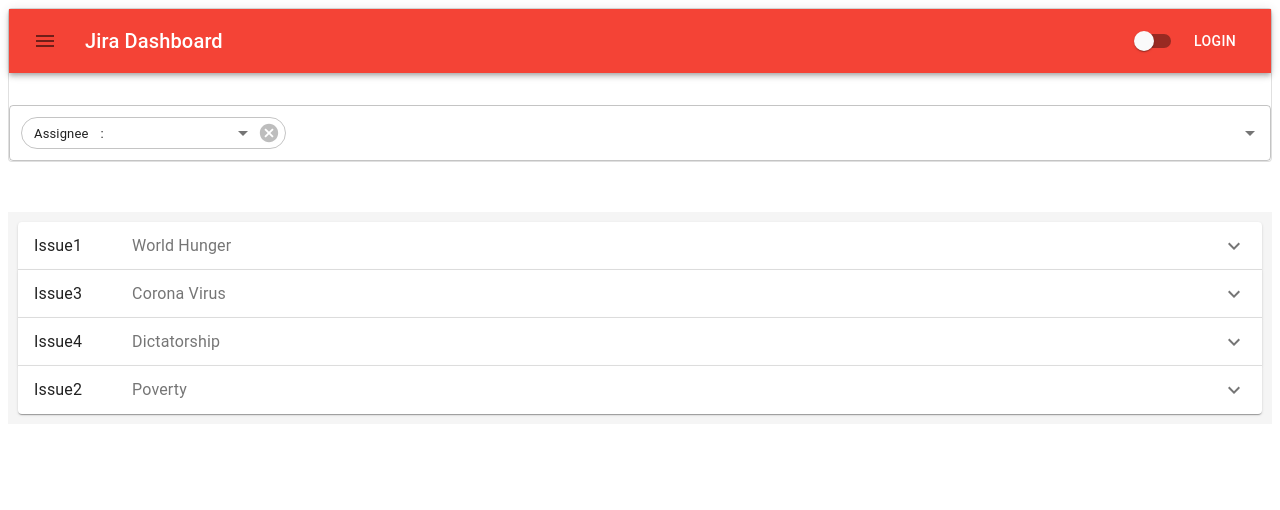
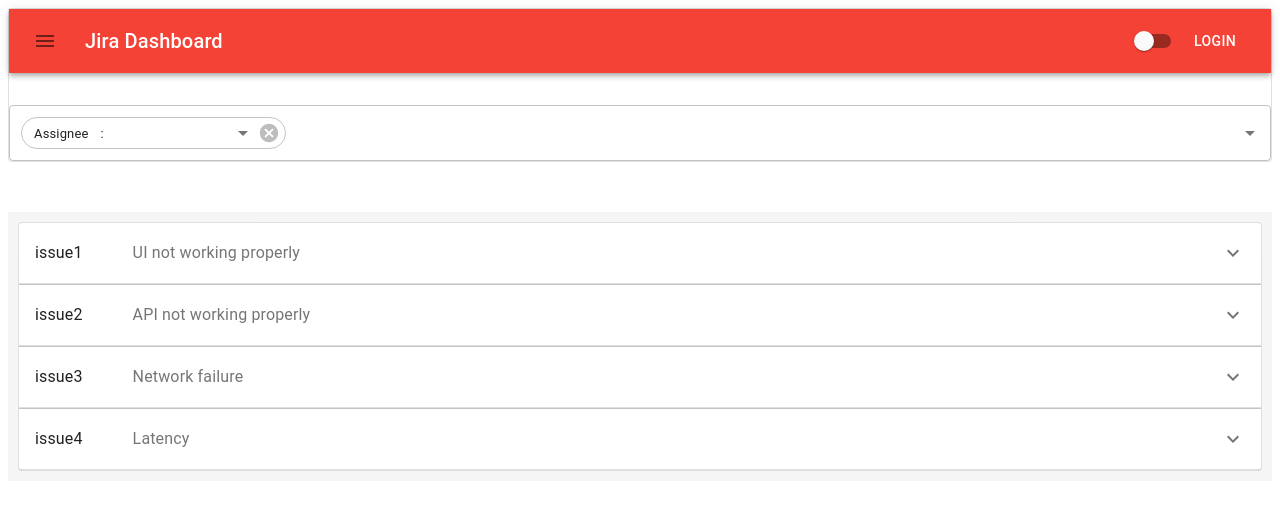
Before and after one commit to johnconnor31/Jira_React, a React app: page / in a window 1280 px wide. Shown: the top 510 px of the page. Built offline with nearby package versions, Linux system fonts and the light colour scheme.

Commit message:
Ticket list is complete

```diff
--- a/src/components/TicketList.js
+++ b/src/components/TicketList.js
@@ -1,7 +1,11 @@
 import React from 'react';
-import { Accordion, AccordionSummary, AccordionDetails, Typography } from '@material-ui/core';
-import { makeStyles } from '@material-ui/styles';
+import { Accordion as BaseAccordion, AccordionSummary as BaseAccordionSummary, AccordionDetails, Typography, TextField, IconButton,
+        FormControl, InputLabel, Select, MenuItem, FormControlLabel} from '@material-ui/core';
+import Autocomplete from '@material-ui/lab/Autocomplete';
+import { makeStyles, withStyles } from '@material-ui/styles';
 import ExpandMoreIcon from '@material-ui/icons/ExpandMore';
+import DoneIcon from '@material-ui/icons/Done';
+import CloseIcon from '@material-ui/icons/Close';
 
 const useStyles = makeStyles(theme =>({
     root: {
@@ -14,72 +18,188 @@
     },
     summaryText: {
         color: theme.palette.text.secondary
+    },
+    ticketDetail: {
+            width: '70%'
+    },
+    ticketDescription: {
+        width: '100%'
+    },
+    ticketActions: {
+        width: '30%',
+        display: 'flex',
+        flexDirection: 'column',
+        alignItems: 'center'
+    },
+    StatusText: {
+        width: '11rem',
+        margin: '10px'
+    },
+    AssigneeText: {
+        width: '11rem',
+        margin: '10px'
+    },
+    formLabel: {
+        color: theme.palette.primary.main
     }
 }));
+
+const Accordion = withStyles({
+    root: {
+    border: '0.5px solid rgba(0, 0, 0, .125)',
+    '&:not(:last-child)': {
+        borderBottom: 0
+    },
+    boxShadow: 'none',
+    '&$expanded': {
+      margin: 'auto',
+    }
+    },
+    expanded: {}
+})(BaseAccordion);
+
+const AccordionSummary = withStyles({
+    root: {
+        borderBottom: '0.5px solid rgba(0,0,0, 0.125)',
+        minHeight: '60px'
+    }
+})(BaseAccordionSummary);
 
 export default function TicketList(props) {
     const classes = useStyles();
     const filters = props.subOptions;
     const [expanded, setExpanded] = React.useState('');
-    const changeAccordion = accordionId => (e, isExpanded) => setExpanded(isExpanded && accordionId);
+    const [editDescription, setEditDescription] = React.useState(false);
+    const [status, statusChange] = React.useState(1);
+    const changeAccordion = accordionId => (e, isExpanded) => {
+        setExpanded(isExpanded && accordionId);
+        setEditDescription(false);
+    }
+    const sampleText = `Hello darkness my old friend. I have come to meet you again.
+    It doesnt matter what we are, what matters is our plan.
+    Well, congratulations, you got urself caught. whats the next step of your master plan?
+    CRASHING this PLANE. With NO survivors!
+    Hello darkness my old friend. I have come to meet you again.
+    It doesnt matter what we are, what matters is our plan.
+    Well, congratulations, you got urself caught. whats the next step of your master plan?
+    CRASHING this PLANE. With NO survivors!
+    Hello darkness my old friend. I have come to meet you again.
+    It doesnt matter what we are, what matters is our plan.
+    Well, congratulations, you got urself caught. whats the next step of your master plan?
+    CRASHING this PLANE. With NO survivors!
+    Hello darkness my old friend. I have come to meet you again.
+    It doesnt matter what we are, what matters is our plan.
+    Well, congratulations, you got urself caught. whats the next step of your master plan?
+    CRASHING this PLANE. With NO survivors!
+
+    Hello darkness my old friend. I have come to meet you again.
+    It doesnt matter what we are, what matters is our plan.
+    Well, congratulations, you got urself caught. whats the next step of your master plan?
+    CRASHING this PLANE. With NO survivors!`;
+    const issueList = [{
+        name: 'issue1',
+        title: 'UI not working properly'
+    },
+    {
+        name: 'issue2',
+        title: 'API not working properly'
+    },{
+        name: 'issue3',
+        title: 'Network failure'
+    },{
+        name: 'issue4',
+        title: 'Latency'
+    }];
     return (
         <div className={classes.root}>
-        <Accordion expanded={expanded==='issue1'} onChange={changeAccordion('issue1')}>
+        {issueList.map(issue => <Accordion expanded={expanded===issue.name} onChange={changeAccordion(issue.name)}>
             <AccordionSummary expandIcon={<ExpandMoreIcon />}>
-                <Typography className={classes.summaryHeader}>Issue1</Typography>
-                <Typography className={classes.summaryText}>World Hunger</Typography>
+                <Typography className={classes.summaryHeader}>{issue.name}</Typography>
+                <Typography className={classes.summaryText}>{issue.title}</Typography>
             </AccordionSummary>
             <AccordionDetails>
-                <Typography>
-                    Hello darkness my old friend. I have come to meet you again.
-                    It doesn't matter what we are, what matters is our plan.
-                    Well, congratulations, you got urself caught. whats the next step of your master plan?
-                    CRASHING this PLANE. With NO survivors!
+                <div className={classes.ticketDetail}>
+                {editDescription ?
+                <>
+                    <TextField
+                    classes={{root: classes.ticketDescription}}
+                    multiline
+                    variant='outlined'
+                    label={<div className={classes.formLabel}>Description</div> }
+                    defaultValue={sampleText}>
+                    </TextField>
+                    <IconButton onClick={() => setEditDescription(false)}>
+                        <DoneIcon />
+                    </IconButton>
+                    <IconButton onClick={() => setEditDescription(false)}>
+                        <CloseIcon />
+                    </IconButton>
+                </>
+                :<Typography classes={{root: classes.ticketDescription}} align='left' gutterBottom onClick={() => setEditDescription(true)}>
+                    {sampleText}
                 </Typography>
+                }
+                </div>
+                <div className={classes.ticketActions}>
+                    <FormControl variant='outlined' classes={{root: classes.StatusText}}>
+                    <InputLabel id='statusLabel' classes={{root:classes.formLabel}}>Status</InputLabel>
+                    <Select
+                        labelId='statusLabel'
+                        label='Status'
+                        IconComponent='div'
+                        value={status}
+                        onChange={(e) => statusChange(e.target.value)}>
+                            <MenuItem value="1">Open</MenuItem>
+                            <MenuItem value="2">In Progress</MenuItem>
+                            <MenuItem value="3">In Code Review</MenuItem>
+                            <MenuItem value="4">Resolved</MenuItem>
+                            <MenuItem value="5">Closed</MenuItem>
+                        </Select>
+                    </FormControl>
+                    <Autocomplete
+                    disableClearable
+                    forcePopupIcon={false}
+                    options = {['Sairam', 'Ramya', 'Elon Musk', 'Jeff Bezos the fourth']}
+                    renderInput = {(params) => <TextField
+                                                    classes = {{root: classes.AssigneeText}}
+                                                    {...params}
+                                                    variant='outlined'
+                                                    label={<div className={classes.formLabel}>Reporter</div>} />}
+                    />
+                    <Autocomplete
+                    disableClearable
+                    forcePopupIcon={false}
+                    options = {['UI', 'API', 'Middleware', 'DevOps']}
+                    renderInput = {(params) => <TextField
+                                                    classes = {{root: classes.AssigneeText}}
+                                                    {...params}
+                                                    variant='outlined'
+                    label={<div className={classes.formLabel}>Functional Team</div>} />}
+                    />
+                    <Autocomplete
+                    disableClearable
+                    forcePopupIcon={false}
+                    options = {['2020.1', '2020.2', '2020.3']}
+                    renderInput = {(params) => <TextField
+                                                    classes = {{root: classes.AssigneeText}}
+                                                    {...params}
+                                                    variant='outlined'
+                    label={<div className={classes.formLabel}>Fix Version</div>} />}
+                    />
+                    <Autocomplete
+                    disableClearable
+                    forcePopupIcon={false}
+                    options = {['my label']}
+                    renderInput = {(params) => <TextField
+                                                    classes = {{root: classes.AssigneeText}}
+                                                    {...params}
+                                                    variant='outlined'
+                    label={<div className={classes.formLabel}>Label/s</div>} />}
+                    />
+                </div>
             </AccordionDetails>
-        </Accordion>
-        <Accordion expanded={expanded==='issue3'} onChange={changeAccordion('issue3')}>
-            <AccordionSummary expandIcon={<ExpandMoreIcon />}>
-                <Typography className={classes.summaryHeader}>Issue3</Typography>
-                <Typography className={classes.summaryText}>Corona Virus</Typography>
-            </AccordionSummary>
-            <AccordionDetails>
-                <Typography>
-                    Hello darkness my old friend. I have come to meet you again.
-                    It doesn't matter what we are, what matters is our plan.
-                    Well, congratulations, you got urself caught. whats the next step of your master plan?
-                    CRASHING this PLANE. With NO survivors!
-                </Typography>
-            </AccordionDetails>
-        </Accordion>
-        <Accordion expanded={expanded==='issue4'} onChange={changeAccordion('issue4')}>
-            <AccordionSummary expandIcon={<ExpandMoreIcon />}>
-                <Typography className={classes.summaryHeader}>Issue4</Typography>
-                <Typography className={classes.summaryText}>Dictatorship</Typography>
-            </AccordionSummary>
-            <AccordionDetails>
-                <Typography>
-                    Hello darkness my old friend. I have come to meet you again.
-                    It doesn't matter what we are, what matters is our plan.
-                    Well, congratulations, you got urself caught. whats the next step of your master plan?
-                    CRASHING this PLANE. With NO survivors!
-                </Typography>
-            </AccordionDetails>
-        </Accordion>
-        <Accordion expanded={expanded==='issue2'} onChange={changeAccordion('issue2')}>
-            <AccordionSummary expandIcon={<ExpandMoreIcon />}>
-                <Typography className={classes.summaryHeader}>Issue2</Typography>
-                <Typography className={classes.summaryText}>Poverty</Typography>
-            </AccordionSummary>
-            <AccordionDetails>
-                <Typography>
-                    Hello darkness my old friend. I have come to meet you again.
-                    It doesn't matter what we are, what matters is our plan.
-                    Well, congratulations, you got urself caught. whats the next step of your master plan?
-                    CRASHING this PLANE. With NO survivors!
-                </Typography>
-            </AccordionDetails>
-        </Accordion>
+        </Accordion>)
+        }
         </div>
     );
 }
--- a/src/components/searchWidget.js
+++ b/src/components/searchWidget.js
@@ -81,7 +81,7 @@
         cloneSubOptions(subOptions);
     }
     const selectOptions = !type ? <Autocomplete
-                            id='cardSearch'
+                            id={`cardSearch${props.children[1]}`}
                             multiple
                             filterSelectedOptions
                             options = {optionsList}
```
